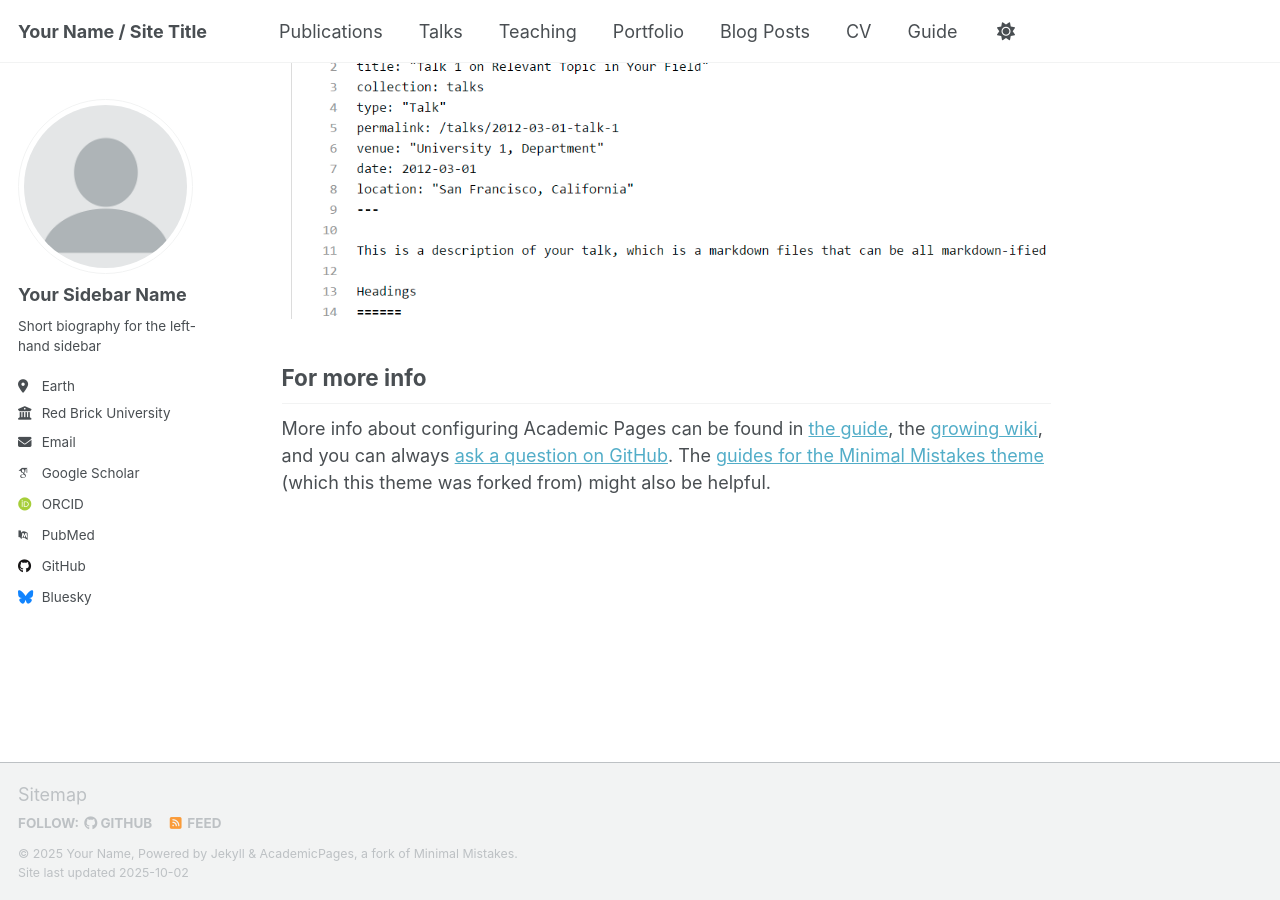
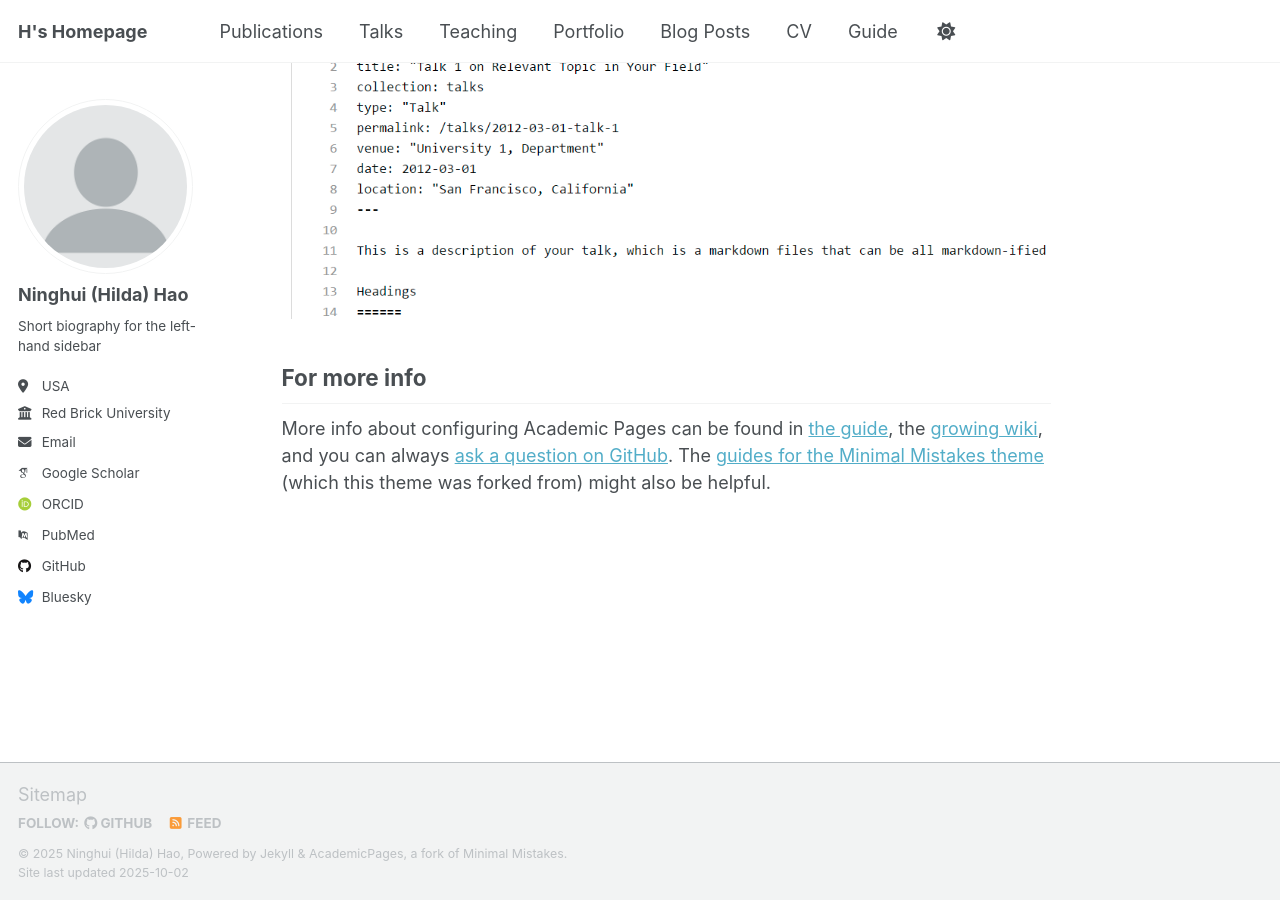
Before and after one commit to Haoninghui/Haoninghui.github.io, a Jekyll site: the page built from _pages/about.md, in a window 1280 px wide and 900 px high, scrolled down 2880 px. Built offline with Jekyll 4.4.1, drawn with Linux system fonts in a browser that asks for light colours; some web fonts are replaced; a script that is not in the unit is left out.

Commit message:
name update

```diff
--- a/_config.yml
+++ b/_config.yml
@@ -9,13 +9,13 @@
 # Basic Site Settings
 locale                   : "en-US"
 site_theme               : "default" # Currently available options are "default", "air"
-title                    : "Your Name / Site Title"
+title                    : "H's Homepage"
 title_separator          : "-"
-name                     : &name "Your Name"
+name                     : &name "Ninghui (Hilda) Hao"
 description              : &description "personal description"
 url                      : https://academicpages.github.io # the base hostname & protocol for your site e.g. "https://[your GitHub username].github.io" or if you already have some other page hosted on Github then use "https://[your GitHub username].github.io/[Your Repo Name]"
 baseurl                  : "" # the subpath of your site, e.g. "/blog"
-repository               : "academicpages/academicpages.github.io"
+repository               : "Haoninghui/Haoninghui.github.io"
 
 # Site Author - The following control what appear as part of the author content on the side bar.
 #               If a field is blank the icon and link will not appear, otherwise it will be shown.
@@ -23,10 +23,10 @@ repository               : "academicpages/academicpages.github.io"
 author:
   # Biographic information
   avatar           : "profile.png"
-  name             : "Your Sidebar Name"
+  name             : "Ninghui (Hilda) Hao"
   pronouns         : # example: "she/her"
   bio              : "Short biography for the left-hand sidebar"
-  location         : "Earth"
+  location         : "USA"
   employer         : "Red Brick University"
   uri              : # URL
   email            : "none@example.org"
```
